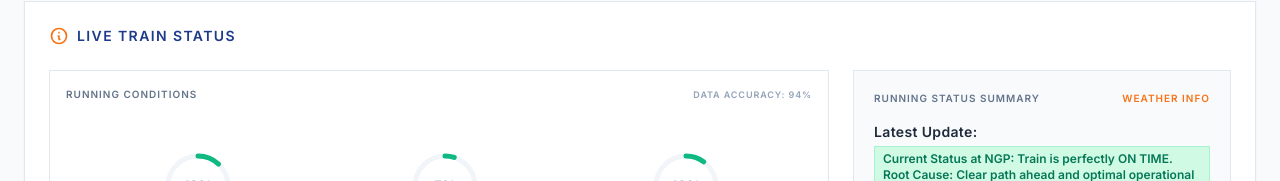
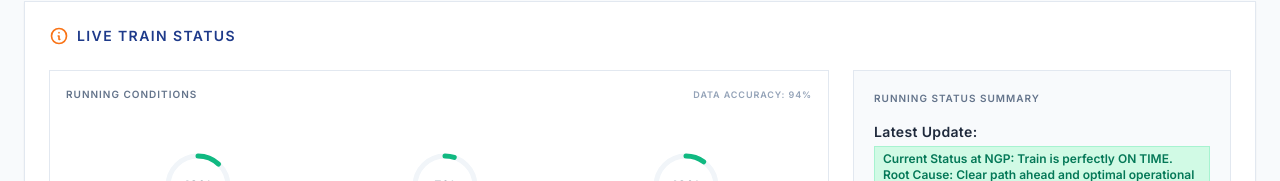
Before and after one commit to achuthmanne/railsamay-SIH, a React (Vite) app in the folder frontend/: page /forecast/1 in a window 1280 px wide. Shown: the part 382-563 px from the top of the page. Built offline with nearby package versions, Linux system fonts and the light colour scheme; no server answers.

Commit message:
style: remove 'Weather Info' text from the running status summary header

```diff
--- a/frontend/src/pages/PassengerTracking.jsx
+++ b/frontend/src/pages/PassengerTracking.jsx
@@ -474,7 +474,7 @@ function PassengerForecastView({ trainNo, onBack }) {
         <div className="border border-slate-200 p-5 bg-slate-50 flex flex-col justify-between relative overflow-hidden">
            <div className="text-[10px] text-slate-500 font-bold uppercase tracking-widest mb-4 flex justify-between">
              <span>Running Status Summary</span>
-             <span className="text-[#F97316] font-black tracking-widest">Weather Info</span>
+
            </div>
 
            <div className="flex flex-col mb-4 relative z-10">
--- a/frontend/src/pages/TrainForecast.jsx
+++ b/frontend/src/pages/TrainForecast.jsx
@@ -433,7 +433,7 @@ export default function TrainForecast() {
                 <div className="border border-slate-200 p-5 bg-slate-50 flex flex-col justify-between relative overflow-hidden">
                    <div className="text-[10px] text-slate-500 font-bold uppercase tracking-widest mb-4 flex justify-between">
                      <span>Running Status Summary</span>
-                     <span className="text-[#F97316] font-black tracking-widest">Weather Info</span>
+
                    </div>
 
                    <div className="flex flex-col mb-4 relative z-10">
```
